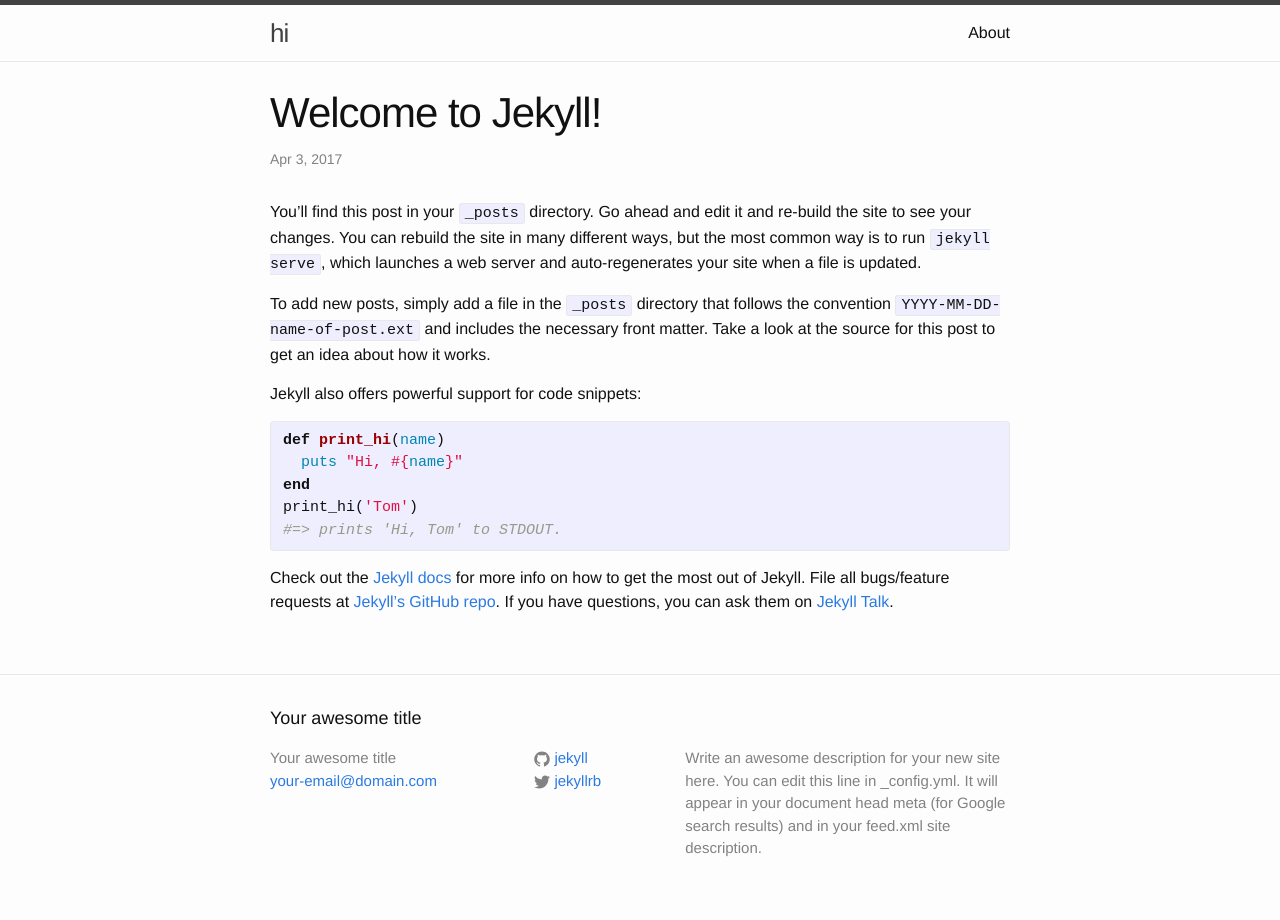
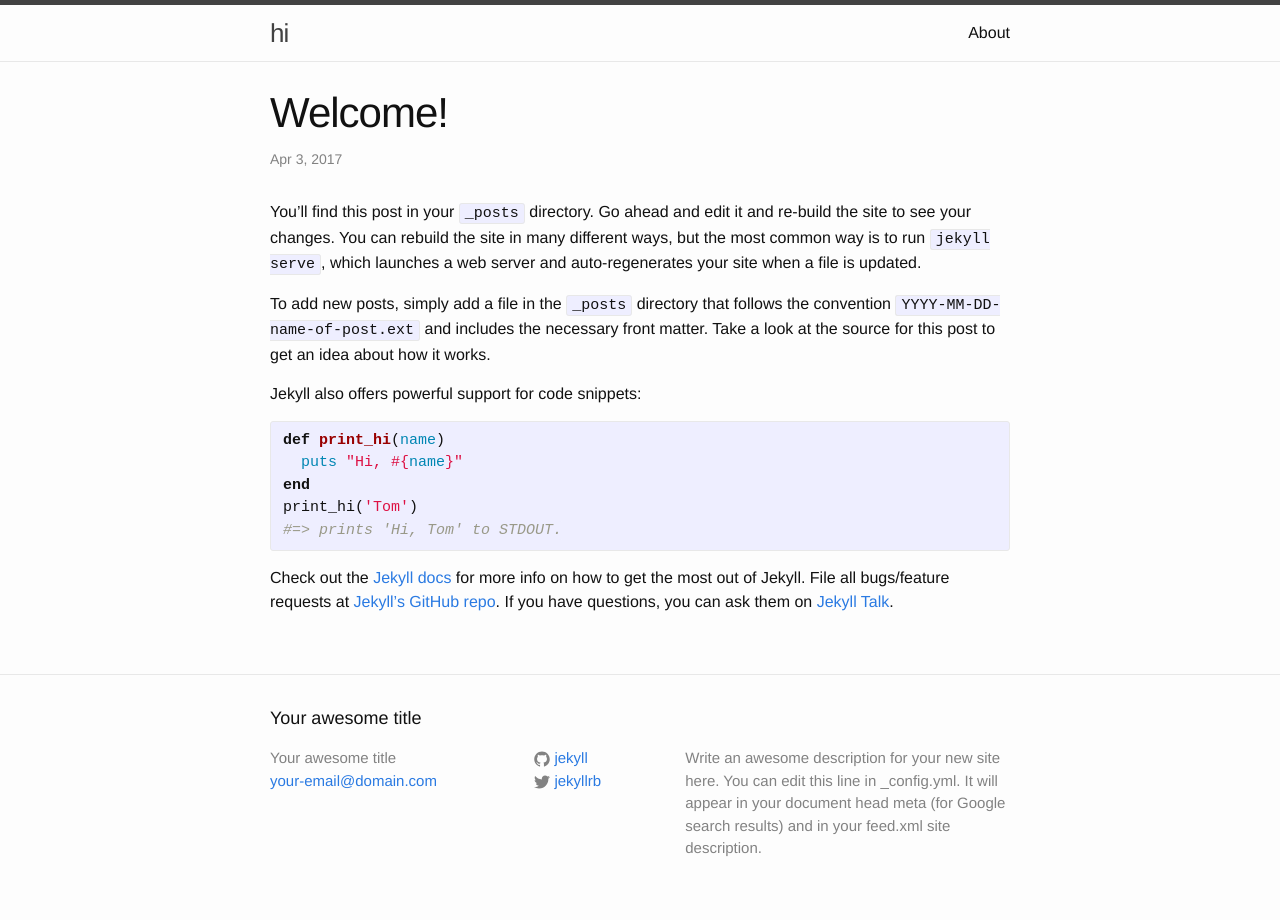
Before and after one commit to davidn333/davidnegus.github.io, a Jekyll site: the page built from _posts/2017-04-03-welcome-to-jekyll.markdown, in a window 1280 px wide. Built offline with Jekyll 4.4.1, drawn with Linux system fonts in a browser that asks for light colours.

Commit message:
Update post.html

```diff
--- a/_layouts/post.html
+++ b/_layouts/post.html
@@ -4,7 +4,7 @@
 <article class="post" itemscope itemtype="http://schema.org/BlogPosting">
 
   <header class="post-header">
-    <h1 class="post-title" itemprop="name headline">{{ page.title }}</h1>
+    <h1 class="post-title" itemprop="name headline">Welcome!</h1>
     <p class="post-meta"><time datetime="{{ page.date | date_to_xmlschema }}" itemprop="datePublished">{{ page.date | date: "%b %-d, %Y" }}</time>{% if page.author %} • <span itemprop="author" itemscope itemtype="http://schema.org/Person"><span itemprop="name">{{ page.author }}</span></span>{% endif %}</p>
   </header>
 
```
